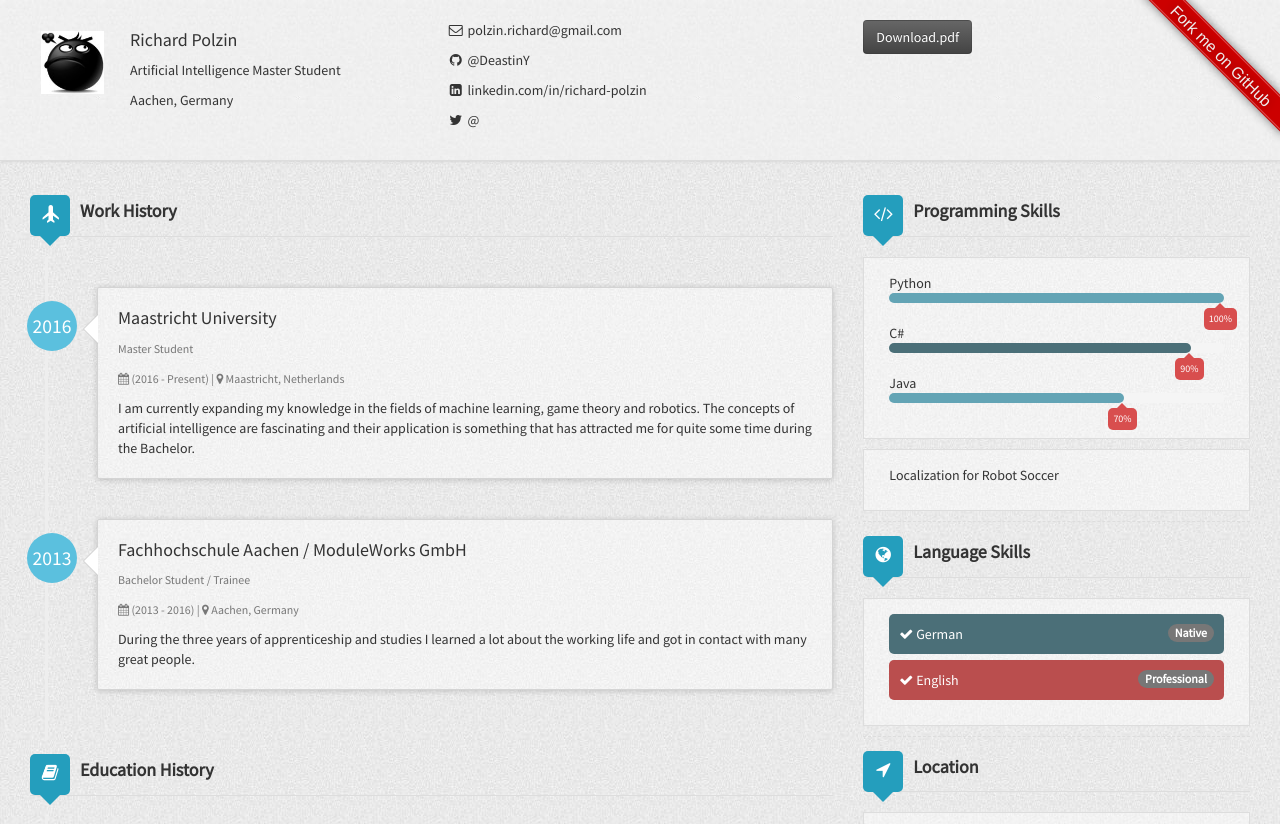
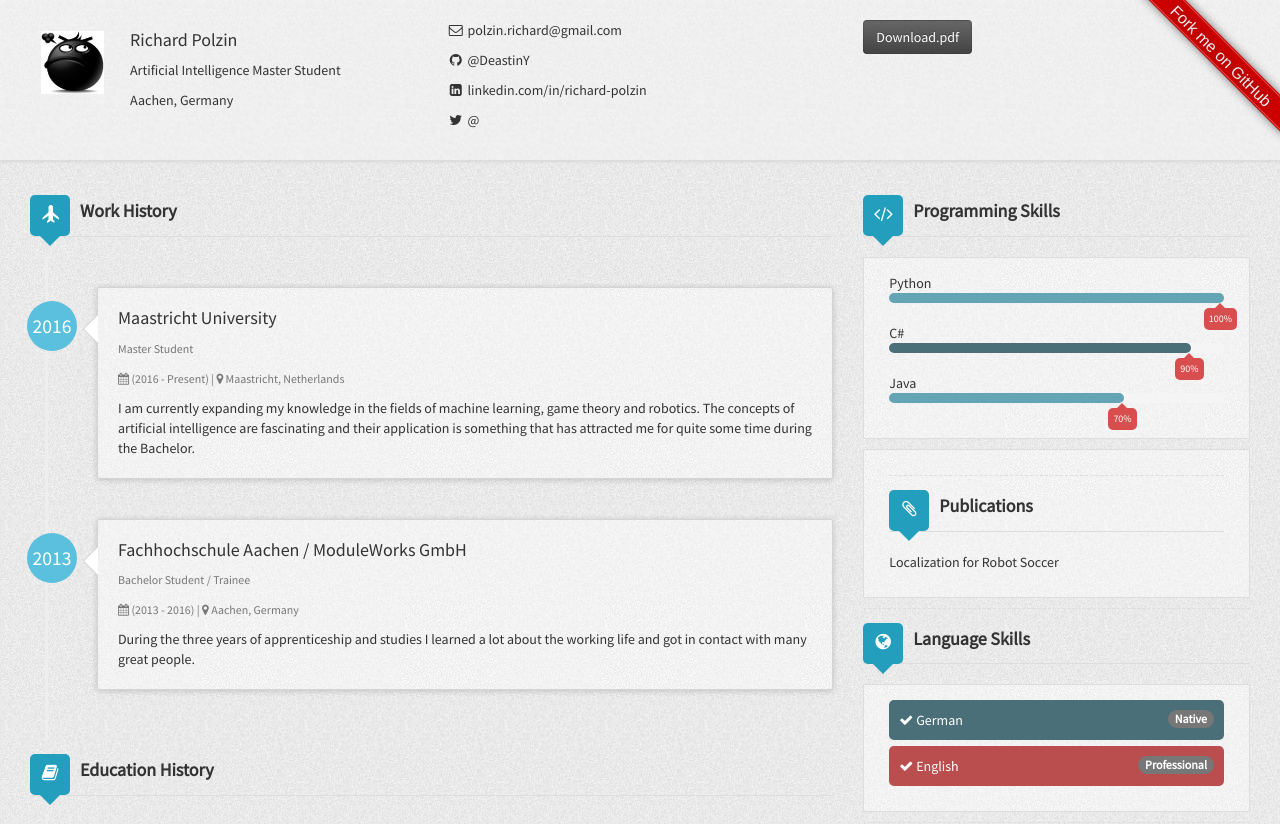
Before and after one commit to DeastinY/personal-website, a Jekyll site: the page built from index.html, in a window 1280 px wide, cut to the strip 0-824 px from the top of the page. Built offline with Jekyll 4.4.1, drawn with Linux system fonts in a browser that asks for light colours; nearby versions of some CDN libraries.

Commit message:
added title for publications

```diff
--- a/index.html
+++ b/index.html
@@ -237,6 +237,8 @@
                 {% endif %}
                 {% if site.author.publications %}
                 <div class="grid-block">
+                    <div class="deviter"></div>
+                    <h3 class="title with-icon"><span class="fa fa-paperclip cat-title"></span> Publications</h3>
                     <ul class="list-unstyled list-skills">
                         {% for publication in site.author.publications %}
                             <li>
```
